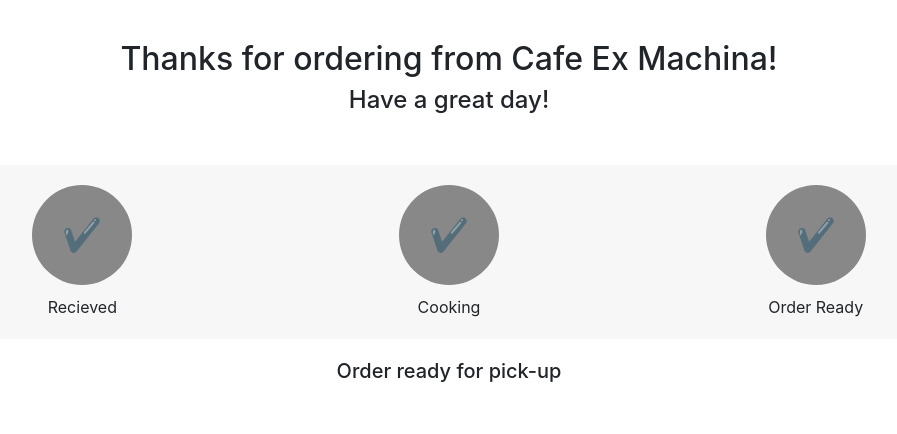
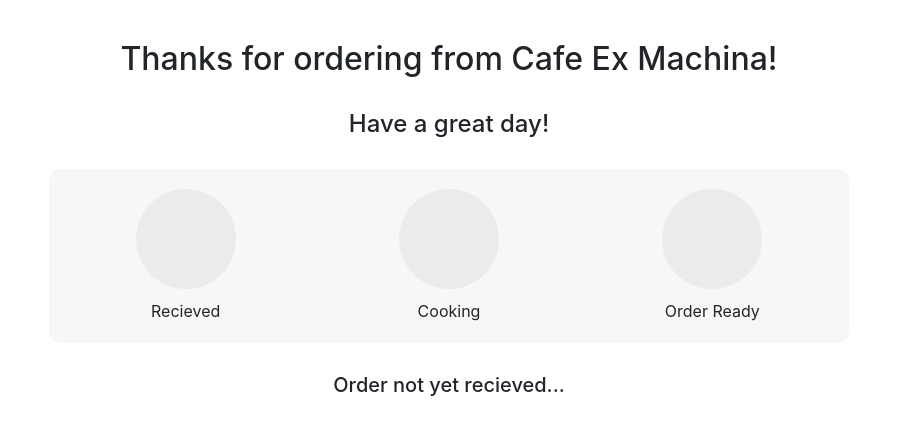
Before and after one commit to benharvey1213/cafe-ex-machina, an Angular app: page /status in a window 1280 px wide. Shown: the top 434 px of the page, without its empty margins (191-1088 px from the left). Built offline with nearby package versions, Linux system fonts and the light colour scheme.

Commit message:
increased aesthetic

```diff
--- a/src/app/payment/payment.component.css
+++ b/src/app/payment/payment.component.css
@@ -4,7 +4,7 @@
 }
 
 #methods {
-    margin-bottom: 50px;
+    margin-bottom: 30px;
     text-align: center;
     display: inline-block;
 }
@@ -17,6 +17,11 @@
     height: 150px;
     width: 300px;
     margin: 10px;
+    transition: height 0.3s ease;
+}
+
+.small {
+    height: 75px;
 }
 
 .method:hover {
@@ -25,16 +30,21 @@
 }
 
 #card {
-    background-color: rgb(65, 65, 65);
+    background-color: #FD8D8D
 }
 
 #cash {
-    background-color: rgb(56, 175, 76);
+    background-color: rgb(141, 253, 141);
 }
 
 h5 {
     font-size: 1.4em;
-    margin-top: 55px;
+    margin-top: 60px;
+    transition: margin-top 0.3s ease;
+}
+
+.smallText {
+    margin-top: 26px;
 }
 
 #all {
@@ -44,3 +54,14 @@
 #continue {
     margin-top: 30px;
 }
+
+#form {
+    max-width: 600px;
+    text-align: center;
+    margin-left: auto;
+    margin-right: auto;
+}
+
+#error {
+    margin-top: 35px;
+}
--- a/src/app/payment/payment.component.html
+++ b/src/app/payment/payment.component.html
@@ -2,22 +2,22 @@
     <h1>Choose a Payment Method</h1>
     <div id="methods">
 
-        <div (click)="card()" class="method" id="card">
-            <h5>Pay With Card</h5>
+        <div [ngClass]="{'small' : currentSelection > 0}" (click)="card()" class="method" id="card">
+            <h5 [ngClass]="{'smallText' : currentSelection > 0}">Pay With Card 💳</h5>
         </div>
 
-        <div (click)="cash()" class="method" id="cash">
-            <h5>Pay With Cash</h5>
+        <div [ngClass]="{'small' : currentSelection > 0}" (click)="cash()" class="method" id="cash">
+            <h5 [ngClass]="{'smallText' : currentSelection > 0}">Pay With Cash 💵</h5>
         </div>
 
     </div>
 
-    <div *ngIf="currentSelection == 0">
+    <!-- <div *ngIf="currentSelection == 0">
         <h6>No payment method selected</h6>
-    </div>
+    </div> -->
 
     <div *ngIf="currentSelection != 0">
-        <div *ngIf="currentSelection == 1">
+        <div id="form" *ngIf="currentSelection == 1">
             <div class="input-group mb-3">
                 <input [(ngModel)]="name" type="text" class="form-control" placeholder="Name" aria-label="Name" aria-describedby="basic-addon1">
             </div>
@@ -35,9 +35,9 @@
             </div>
         </div>
 
-        <h4 *ngIf="currentSelection == 2">Please pay at counter</h4>
+        <h4 *ngIf="currentSelection == 2">Please pay at the counter</h4>
 
-        <h5 style="color: red;" *ngIf="error">Card information incomplete</h5>
+        <h5 id="error" style="color: red;" *ngIf="error">Card information incomplete</h5>
 
         <button id="continue" class="btn btn-dark" (click)="continue()">Continue</button>
     </div>
--- a/src/app/status/status.component.css
+++ b/src/app/status/status.component.css
@@ -1,3 +1,56 @@
+.fade-in {
+    animation: fadeIn ease 0.3s;
+    -webkit-animation: fadeIn ease 0.3s;
+    -moz-animation: fadeIn ease 0.3s;
+    -o-animation: fadeIn ease 0.3s;
+    -ms-animation: fadeIn ease 0.3s;
+}
+
+@keyframes fadeIn {
+    0% {
+        opacity: 0;
+    }
+    100% {
+        opacity: 1;
+    }
+}
+
+@-moz-keyframes fadeIn {
+    0% {
+        opacity: 0;
+    }
+    100% {
+        opacity: 1;
+    }
+}
+
+@-webkit-keyframes fadeIn {
+    0% {
+        opacity: 0;
+    }
+    100% {
+        opacity: 1;
+    }
+}
+
+@-o-keyframes fadeIn {
+    0% {
+        opacity: 0;
+    }
+    100% {
+        opacity: 1;
+    }
+}
+
+@-ms-keyframes fadeIn {
+    0% {
+        opacity: 0;
+    }
+    100% {
+        opacity: 1;
+    }
+}
+
 .container {
     text-align: center;
     margin-top: 40px;
@@ -5,32 +58,34 @@
 
 #status {
     background-color: rgb(247, 247, 247);
-    margin-top: 50px;
+    margin-top: 30px;
     border-radius: 10px;
-    /* height: 200px; */
     padding: 20px;
+    max-width: 800px;
+    margin-right: auto;
+    margin-left: auto;
 }
 
 .circle {
     height: 100px;
     width: 100px;
     border-radius: 100px;
-    background-color: rgb(136, 136, 136);
+    background-color: rgb(235, 235, 235);
     margin-left: auto;
     margin-right: auto;
     margin-bottom: 10px;
-    line-height: 100px;
+    line-height: 85px;
+    transition: background-color 0.3s ease;
 }
 
 .check {
-    font-size: 2em;
+    font-size: 3em;
+}
+
+.completed {
+    background-color: rgb(141, 253, 141);
 }
 
 h5 {
-    margin-top: 20px;
+    margin-top: 30px;
 }
-
-.glyphicon {
-    width: 100px;
-    height: 100px;
-}
--- a/src/app/status/status.component.html
+++ b/src/app/status/status.component.html
@@ -1,33 +1,34 @@
 <div class="container">
     <h2>Thanks for ordering from Cafe Ex Machina!</h2>
+    <br>
     <h4>Have a great day!</h4>
 
     <div id="status">
         <div class="row">
             <div class="col">
-                <div class="circle">
-                    <div *ngIf="phase >= 1" class="check">✔</div>
+                <div [ngClass]="{'completed' : phase >= 1}" class="circle">
+                    <div *ngIf="phase >= 1" class="check fade-in">👍</div>
                 </div>
                 Recieved
             </div>
             <div class="col">
-                <div class="circle">
-                    <div *ngIf="phase >= 2" class="check">✔</div>
+                <div [ngClass]="{'completed' : phase >= 2}" class="circle">
+                    <div *ngIf="phase >= 2" class="check fade-in">👍</div>
                 </div>
                 Cooking
             </div>
             <div class="col">
-                <div class="circle">
-                    <div *ngIf="phase >= 3" class="check">✔</div>
+                <div [ngClass]="{'completed' : phase >= 3}" class="circle">
+                    <div *ngIf="phase >= 3" class="check fade-in">👍</div>
                 </div>
                 Order Ready
             </div>
         </div>
     </div>
 
-    <h5 *ngIf="phase == 0">Order not yet recieved</h5>
-    <h5 *ngIf="phase == 1">Order recieved, preparing to cook</h5>
-    <h5 *ngIf="phase == 2">Order cooked, preparing to serve</h5>
-    <h5 *ngIf="phase == 3">Order ready for pick-up</h5>
+    <h5 *ngIf="phase == 0">Order not yet recieved...</h5>
+    <h5 *ngIf="phase == 1">Order recieved, preparing to cook...</h5>
+    <h5 *ngIf="phase == 2">Order cooked, preparing to serve...</h5>
+    <h5 *ngIf="phase == 3">Order ready for pick-up!</h5>
 
 </div>
--- a/src/app/status/status.component.ts
+++ b/src/app/status/status.component.ts
@@ -7,11 +7,26 @@
 })
 export class StatusComponent implements OnInit {
 
-  phase : number = 3;
+  phase : number = 0;
+
+  timeLeft : number = 5;
+  interval;
 
   constructor() { }
 
   ngOnInit(): void {
+    this.interval = setInterval(() => {
+      if (this.timeLeft > 0){
+        this.timeLeft--;
+      } else {
+        if (this.phase < 3){
+          this.phase++;
+        } else {
+          this.interval = clearInterval()
+        }
+        this.timeLeft = 5;
+      }
+    }, 1000);
   }
 
 }
```
